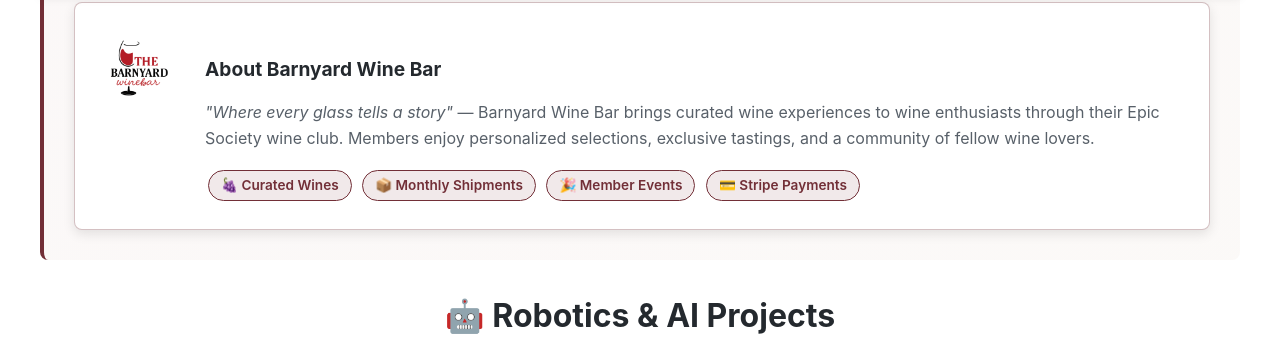
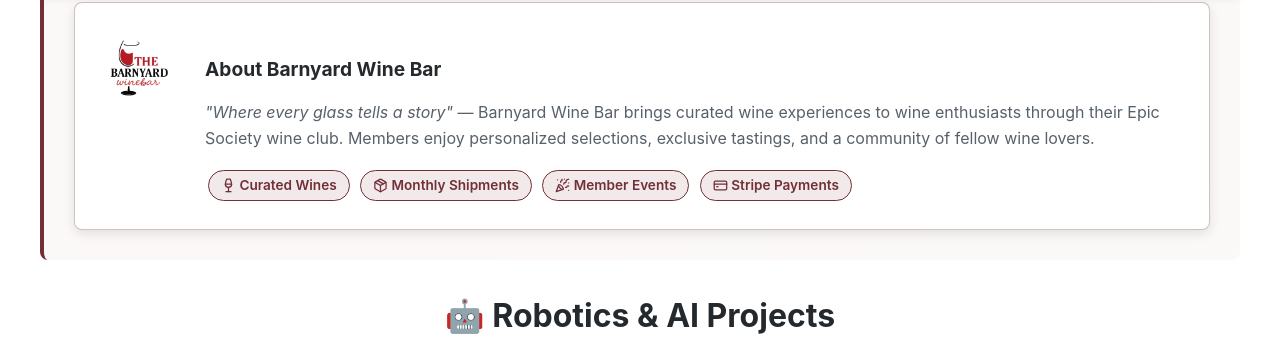
Before and after one commit to georgeerol/georgeerol.github.io, a Jekyll site: the page built from index.md, in a window 1280 px wide and 900 px high, scrolled down 5064 px, cut to the strip 83-440 px from the top of the window. Built offline with Jekyll 4.4.1, drawn with Linux system fonts in a browser that asks for light colours.

Commit message:
feat:add lucid part 3 (#49)
* feat: add-lucid

* feat: add-lucid

* feat: add-lucid

* feat: add-lucid

```diff
--- a/index.md
+++ b/index.md
@@ -394,10 +394,10 @@
       <h4>About Barnyard Wine Bar</h4>
       <p><em>"Where every glass tells a story"</em> — Barnyard Wine Bar brings curated wine experiences to wine enthusiasts through their Epic Society wine club. Members enjoy personalized selections, exclusive tastings, and a community of fellow wine lovers.</p>
       <div class="tech-badges location-badges vintage-badges">
-        <span class="tech-badge">🍇 Curated Wines</span>
-        <span class="tech-badge">📦 Monthly Shipments</span>
-        <span class="tech-badge">🎉 Member Events</span>
-        <span class="tech-badge">💳 Stripe Payments</span>
+        <span class="tech-badge"><i data-lucide="wine" class="lucide-icon"></i> Curated Wines</span>
+        <span class="tech-badge"><i data-lucide="package" class="lucide-icon"></i> Monthly Shipments</span>
+        <span class="tech-badge"><i data-lucide="party-popper" class="lucide-icon"></i> Member Events</span>
+        <span class="tech-badge"><i data-lucide="credit-card" class="lucide-icon"></i> Stripe Payments</span>
       </div>
     </div>
   </div>
```
